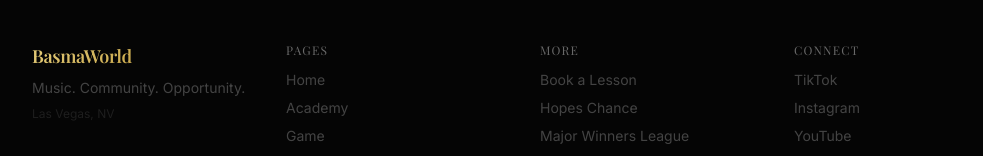
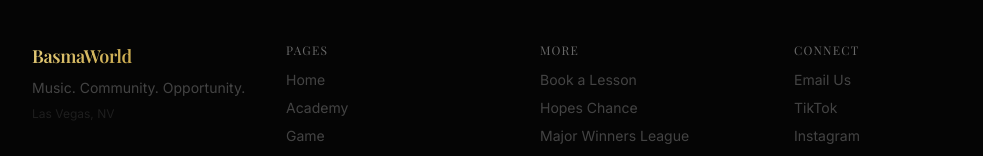
Before and after one commit to majorwinnersleague-debug/BASMAWORLD, a Next.js app: page /mwm in a window 1280 px wide. Shown: the part 3076-3232 px from the top of the page, without its empty margins (120-1103 px from the left). Built offline with nearby package versions, Linux system fonts and the light colour scheme.

Commit message:
Add becomeasingermusicacademy@gmail.com as main email

```diff
--- a/components/Footer.tsx
+++ b/components/Footer.tsx
@@ -44,6 +44,7 @@
           <div>
             <h4 className="text-white/40 text-xs uppercase tracking-widest mb-3">Connect</h4>
             <div className="flex flex-col gap-2 text-sm">
+              <a href="mailto:becomeasingermusicacademy@gmail.com" className="text-white/25 hover:text-white/50 transition-colors">Email Us</a>
               <a href="https://www.tiktok.com/@basma_singer" target="_blank" rel="noopener noreferrer" className="text-white/25 hover:text-white/50 transition-colors">TikTok</a>
               <a href="https://www.instagram.com/basma.tea" target="_blank" rel="noopener noreferrer" className="text-white/25 hover:text-white/50 transition-colors">Instagram</a>
               <a href="https://www.youtube.com/channel/UChszcJ6HQ4u1NoTs4-06H3w" target="_blank" rel="noopener noreferrer" className="text-white/25 hover:text-white/50 transition-colors">YouTube</a>
```
